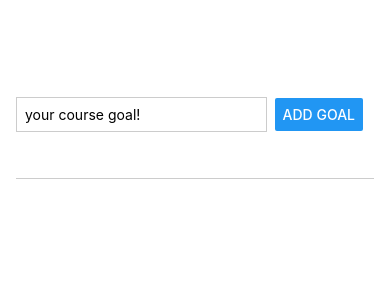
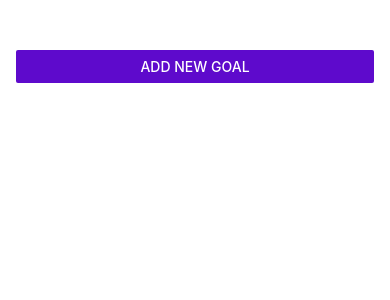
Before and after one commit to esraaezzat/ReactNative, a React Native app: screen / in a window 390 px wide. Shown: the top 300 px of the page. Built offline with nearby package versions, Linux system fonts and the light colour scheme.

Commit message:
open and close modal

```diff
--- a/App.js
+++ b/App.js
@@ -1,24 +1,32 @@
 import { useState } from 'react';
-import { StyleSheet, View, ScrollView, FlatList, Text } from 'react-native';
+import { StyleSheet, View, ScrollView, FlatList, Text, Button } from 'react-native';
 import GoalItem from './components/GoalItem';
 import GoalInput from './components/GoalInput';
 
 export default function App() {
-
   const [courseGoals, setCourseGoals] = useState([]);
+  const [modalIsVisible, setmodalIsVisible] = useState(false);
 
   function addGoalHandler(enteredGoalText) {
     setCourseGoals(goals => [...goals, { text: enteredGoalText, id: Math.random().toString() }]);
+    endAddGoalHandler();
   }
   function deleteGoalHandler(id) {
     console.log('jj');
     setCourseGoals(goals => goals.filter(goal => goal.id !== id) );
   }
 
+  function startAddGoalHandler (){
+    setmodalIsVisible(true);
+  }
+  function endAddGoalHandler (){
+    setmodalIsVisible(false);
+  }
   return (
 
     <View style={styles.container}>
-       <GoalInput onAddGoal={addGoalHandler} />
+      <Button title='Add NEw Goal' color='#5e0acc' onPress={startAddGoalHandler}/>
+       <GoalInput isVisible={modalIsVisible} onAddGoal={addGoalHandler} onModalClose={endAddGoalHandler}/>
       <View style={styles.goalContainer}>
         <FlatList
 
--- a/components/GoalInput.js
+++ b/components/GoalInput.js
@@ -1,17 +1,18 @@
-import { StyleSheet, View, Button, TextInput } from 'react-native';
-import { useState } from 'react';
+import { StyleSheet, View, Button, TextInput, Modal } from "react-native";
+import { useState } from "react";
 
 function GoalInput(props) {
-    const [enteredGoalText, setEnteredGoalText] = useState('');
+  const [enteredGoalText, setEnteredGoalText] = useState("");
   // function get the entered text automatically
   function goalInputHandler(enteredText) {
     setEnteredGoalText(enteredText);
   }
   function addGoalHandler() {
     props.onAddGoal(enteredGoalText);
-        setEnteredGoalText('');
+    setEnteredGoalText("");
   }
   return (
+    <Modal visible={props.isVisible} animationType="slide">
       <View style={styles.inputContainer}>
         <TextInput
           style={styles.textInput}
@@ -19,29 +20,44 @@ function GoalInput(props) {
           onChangeText={goalInputHandler}
           value={enteredGoalText}
         />
+        <View style={styles.buttonContainer}>
+          {/* add each btn in view to customize style to the view element as button element doesn't have style property */}
+          <View style={styles.button}>
             <Button title="Add Goal" onPress={addGoalHandler} />
           </View>
-    )
-
+          <View style={styles.button}>
+            <Button title="Cancel" onPress={props.onModalClose}/>
+          </View>
+        </View>
+      </View>
+    </Modal>
+  );
 }
 
 const styles = StyleSheet.create({
-
   inputContainer: {
     flex: 1,
-        flexDirection: 'row',
-        jusitfyContent: 'space-between',
-        alignItems: 'center',
+    jusitfyContent: "center",
+    alignItems: "center",
     marginBottom: 24,
     borderBottomWidth: 1,
-        borderBottomColor: '#cccccc'
+    borderBottomColor: "#cccccc",
+    padding: 16,
   },
   textInput: {
     borderWidth: 1,
-        borderColor: '#ccc',
-        width: '70%',
+    borderColor: "#ccc",
+    width: "100%",
     marginRight: 8,
-        padding: 8
+    padding: 8,
+  },
+  buttonContainer: {
+    flexDirection: "row",
+    marginTop: 16,
+  },
+  button: {
+    width: 100,
+    marginHorizontal: 8, // margin left & right
   },
 });
 
```
Lines whose indentation alone changed are shown as unchanged.
